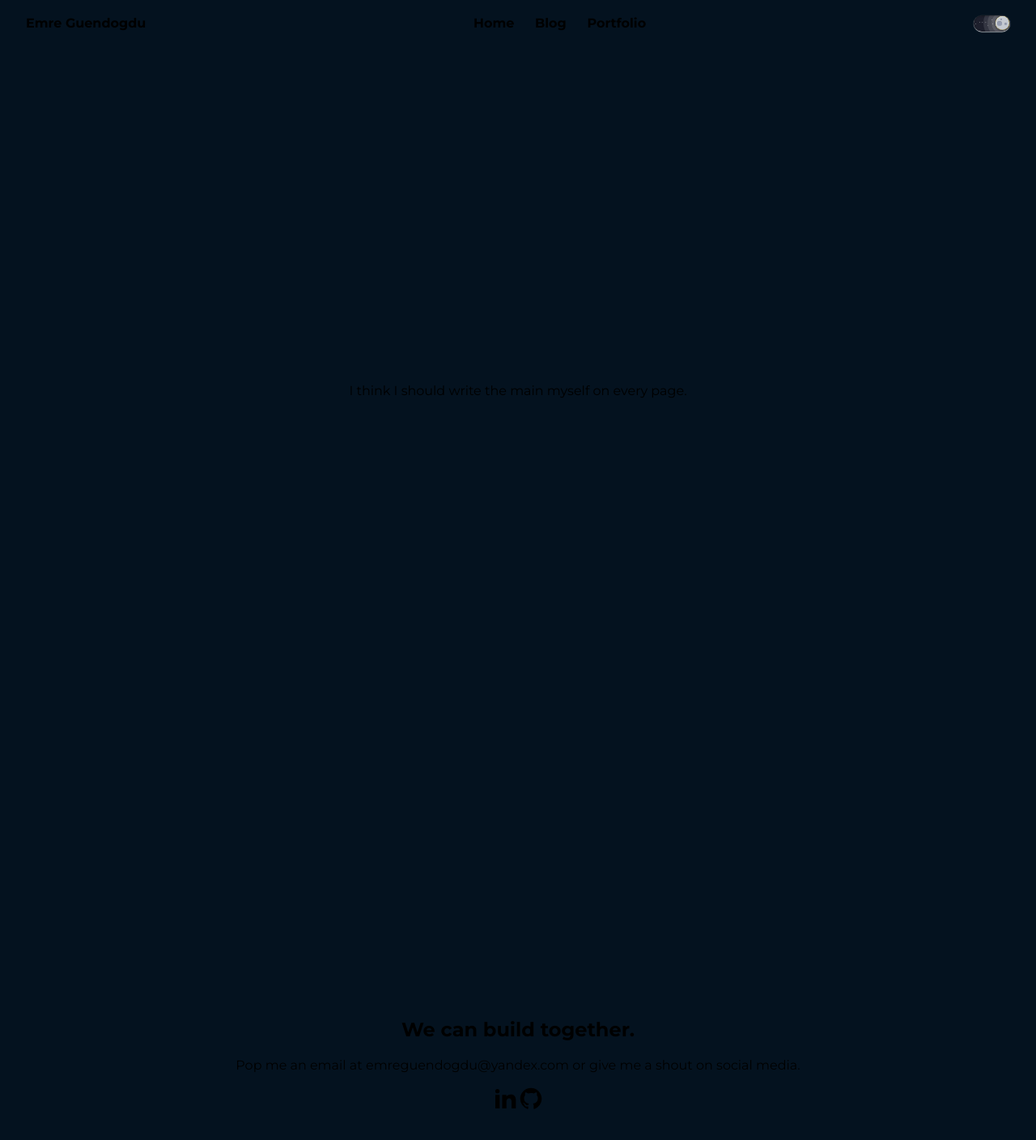
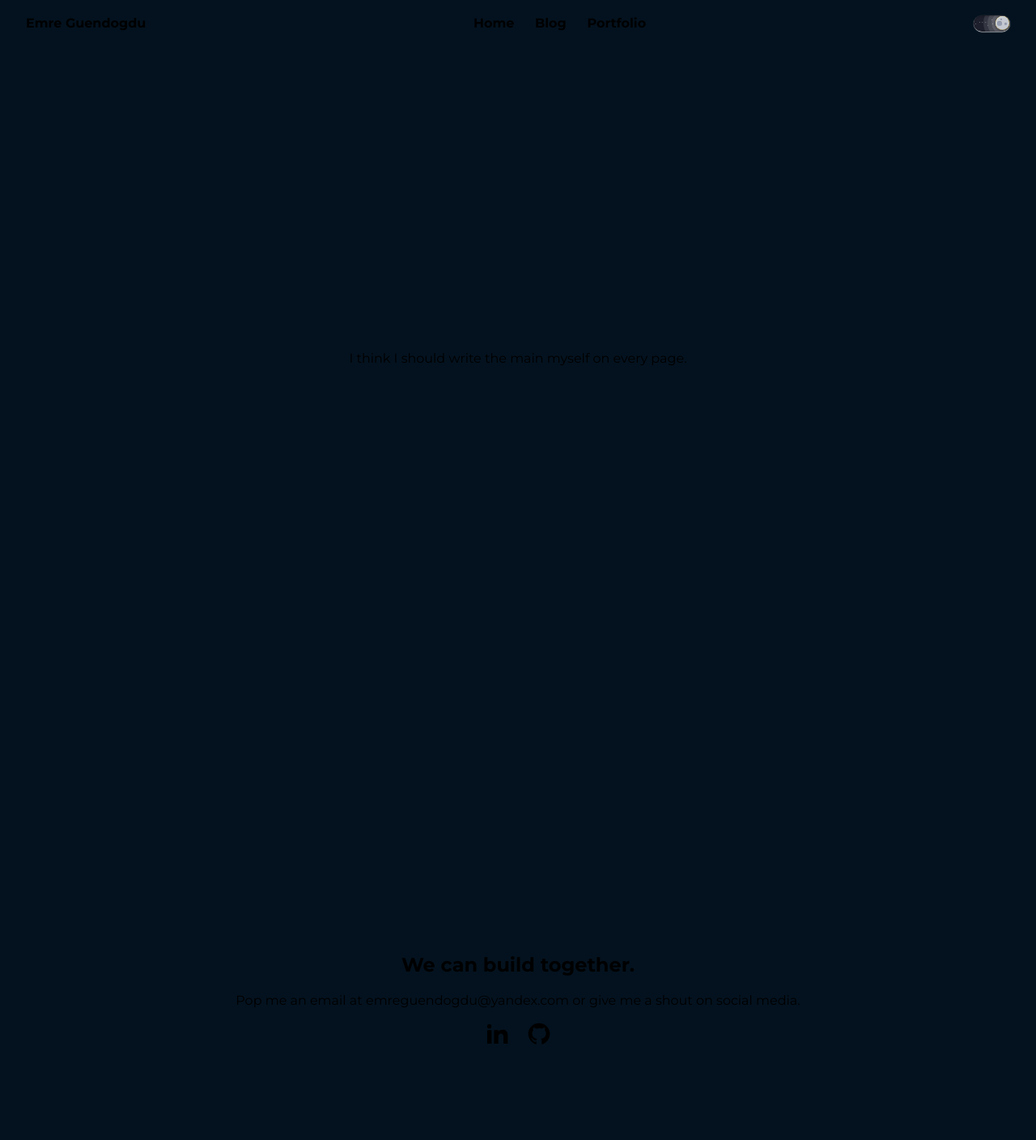
Before and after one commit to osmangund/emreguendogdu.github.io, a React (Create React App) app: page / in a window 1280 px wide. Shown: the top 1408 px of the page at 81% size. Built offline with nearby package versions, Linux system fonts and the light colour scheme.

Commit message:
Add link to readme

```diff
--- a/src/index.css
+++ b/src/index.css
@@ -55,8 +55,8 @@ body {
 
 main {
   height: 100vh;
+  height: calc(100vh - var(--nav-height));
   display: flex;
-  padding: var(--padding);
   text-align: center;
   flex-direction: column;
   justify-content: center;
@@ -77,10 +77,13 @@ footer {
 }
 
 #footer-card-wrapper {
-  filter: brightness(110%);
+  margin: 0 auto;
 }
 
-/* TODO Do this by currentColor. Change parent only maybe. */
+.icon {
+  padding: 10px;
+}
 .icon:hover svg path {
   fill: #c4c4c4;
+  background-color: black;
 }
--- a/src/pages/Home/Home.js
+++ b/src/pages/Home/Home.js
@@ -28,6 +28,7 @@ export default function Home() {
               href="https://github.com/emreguendogdu"
               target="_blank"
               rel="external noreferrer"
+              class="icon"
             >
               <GitHubIcon />
             </a>
```
Also changed, not shown: 1 other file (tests, documents, lock files or other folders).
